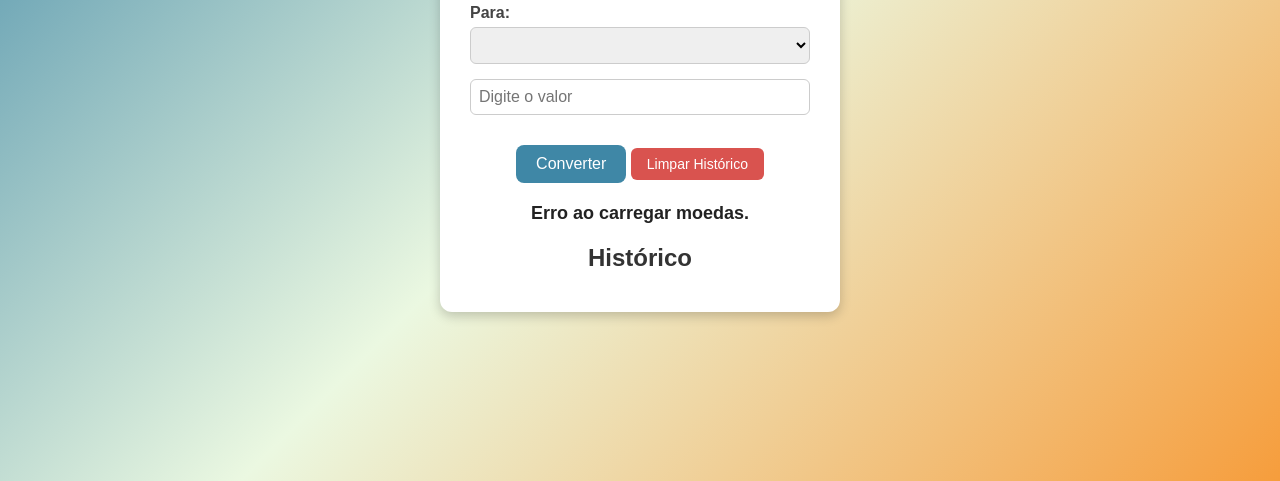
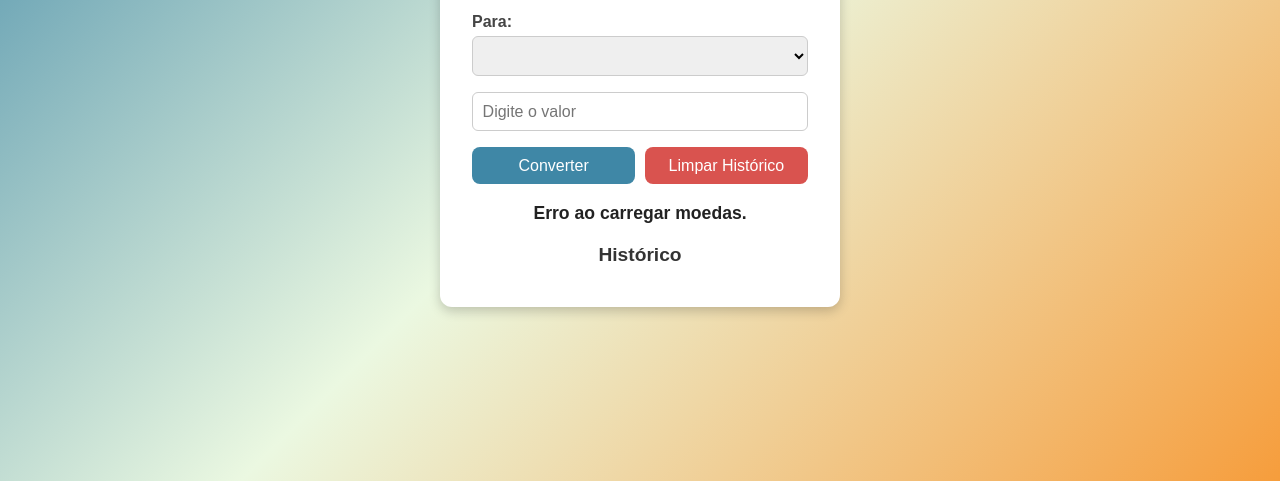
Before and after one commit to rafaelgs117/conversor_moedas, a plain HTML site: page index.html in a window 1280 px wide. Shown: the part 319-800 px from the top of the page. Drawn offline with Linux system fonts and the light colour scheme; no server answers.

Commit message:
Update style.css

```diff
--- a/style.css
+++ b/style.css
@@ -9,6 +9,14 @@
 body {
   font-family: Arial, sans-serif;
   background: linear-gradient(135deg, #3f87a6, #ebf8e1, #f69d3c);
+
+  /* 👇 Campo preparado para imagem de fundo */
+  /* Se quiser usar, basta descomentar as linhas abaixo */
+  /* background-image: url("img/fundo.jpg"); */
+  /* background-size: cover; */
+  /* background-position: center; */
+  /* background-repeat: no-repeat; */
+
   min-height: 100vh;
   display: flex;
   justify-content: center;
@@ -16,10 +24,11 @@ body {
   padding: 20px; /* evita que o conteúdo encoste nas bordas em telas pequenas */
 }
 
+
 /* Container principal */
 .container {
   background: white;
-  padding: 30px;
+  padding: 2rem;
   border-radius: 12px;
   box-shadow: 0 4px 12px rgba(0,0,0,0.2);
   text-align: center;
@@ -29,42 +38,53 @@ body {
 
 /* Título */
 h1 {
-  margin-bottom: 20px;
+  margin-bottom: 1.2rem;
   color: #333;
-  font-size: 24px;
+  font-size: 1.5rem;
 }
 
 /* Campos e labels */
 .form-group {
-  margin: 15px 0;
+  margin: 1rem 0;
   text-align: left;
 }
 
 label {
   display: block;
   font-weight: bold;
-  margin-bottom: 5px;
+  margin-bottom: 0.3rem;
   color: #444;
 }
 
 select, input {
   width: 100%;
-  padding: 8px;
-  font-size: 16px;
+  padding: 0.6rem;
+  font-size: 1rem;
   border-radius: 6px;
   border: 1px solid #ccc;
 }
 
-/* Botão principal */
+/* Botões em linha */
+.acoes {
+  display: flex;
+  justify-content: space-between;
+  gap: 0.6rem;
+  margin-top: 1rem;
+}
+
+.acoes button {
+  flex: 1;
+}
+
+/* Botões padrão */
 button {
-  margin-top: 15px;
-  padding: 10px 20px;
+  padding: 0.6rem 1.2rem;
   background: #3f87a6;
   color: white;
   border: none;
   border-radius: 8px;
   cursor: pointer;
-  font-size: 16px;
+  font-size: 1rem;
   transition: 0.3s;
 }
 
@@ -72,23 +92,33 @@ button:hover {
   background: #326c86;
 }
 
+/* Botão limpar histórico */
+#btnLimpar {
+  background: #d9534f;
+}
+
+#btnLimpar:hover {
+  background: #c9302c;
+}
+
 /* Resultado */
 #resultado {
-  margin-top: 20px;
-  font-size: 18px;
+  margin-top: 1.2rem;
+  font-size: 1.1rem;
   font-weight: bold;
   color: #222;
 }
 
 /* Histórico */
 h2 {
-  margin-top: 20px;
+  margin-top: 1.2rem;
   color: #333;
+  font-size: 1.2rem;
 }
 
 #historico {
   list-style: none;
-  margin-top: 10px;
+  margin-top: 0.6rem;
   padding: 0;
   text-align: left;
   max-height: 150px;
@@ -97,34 +127,15 @@ h2 {
 
 #historico li {
   background: #f4f4f4;
-  margin: 5px 0;
-  padding: 8px;
+  margin: 0.3rem 0;
+  padding: 0.6rem;
   border-radius: 6px;
-  font-size: 14px;
-}
-
-/* Botão limpar histórico */
-#btnLimpar {
-  margin-top: 10px;
-  padding: 8px 16px;
-  background: #d9534f;
-  color: white;
-  border: none;
-  border-radius: 6px;
-  cursor: pointer;
-  font-size: 14px;
-  transition: 0.3s;
-}
-
-#btnLimpar:hover {
-  background: #c9302c;
+  font-size: 0.9rem;
 }
 
 /* Media queries para telas pequenas */
 @media (max-width: 400px) {
-  h1 { font-size: 20px; }
-  button, #btnLimpar { font-size: 14px; padding: 8px 16px; }
-  #resultado { font-size: 16px; }
-  .form-group { margin: 10px 0; }
-  .container { padding: 20px; }
+  h1 { font-size: 1.2rem; }
+  #resultado { font-size: 1rem; }
+  .container { padding: 1.5rem; }
 }
```
